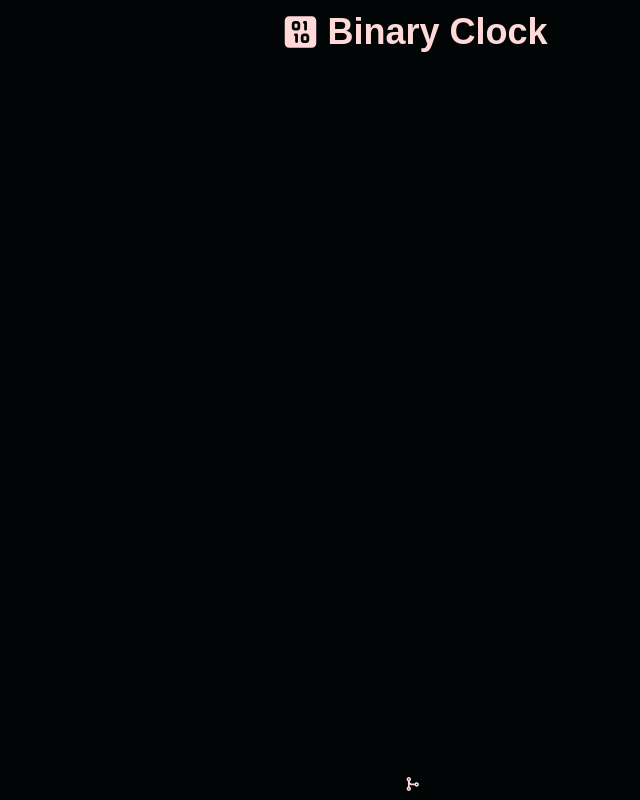
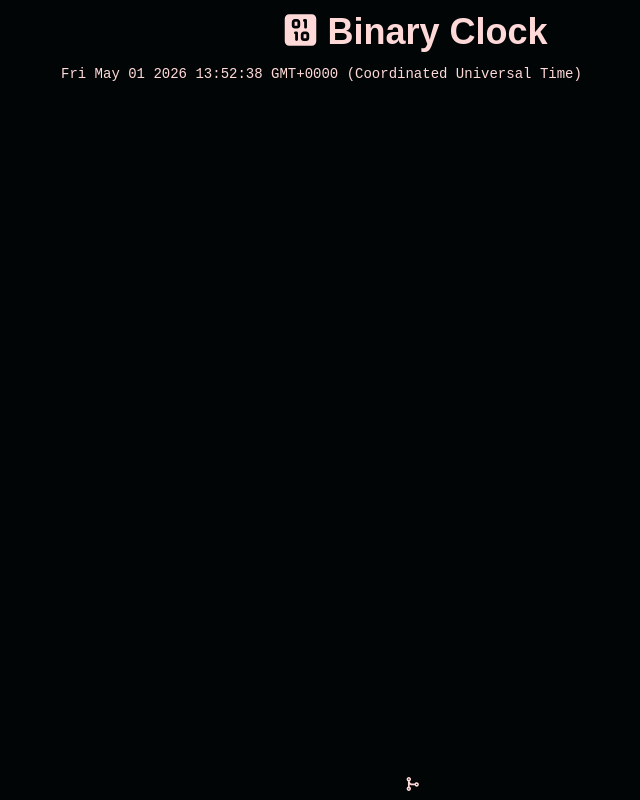
Before and after one commit to mmjmanders/binary-clock, a Vue app: page / in a window 1280 px wide. Shown: the whole page, without its empty margins (227-867 px from the left). Built offline with nearby package versions, Linux system fonts and the light colour scheme; a web font is replaced by a local one.

Commit message:
Add basic time display (#5)

```diff
--- a/src/App.vue
+++ b/src/App.vue
@@ -1,4 +1,6 @@
 <script setup lang="ts">
+import BinaryClock from '@/components/BinaryClock.vue'
+
 const { VITE_APP_VERSION: version } = import.meta.env
 </script>
 
@@ -7,7 +9,9 @@ const { VITE_APP_VERSION: version } = import.meta.env
     <font-awesome-icon :icon="['fas', 'square-binary']" />
     <h1>Binary Clock</h1>
   </header>
-  <main></main>
+  <main>
+    <BinaryClock />
+  </main>
   <footer>
     <font-awesome-icon :icon="['fas', 'code-merge']" />
     {{ version }}
--- a/src/components/BinaryClock.vue
+++ b/src/components/BinaryClock.vue
@@ -5,7 +5,15 @@ const { time } = useClock()
 </script>
 
 <template>
-  <div>{{ time }}</div>
+  <div>
+    {{ time }}
+  </div>
 </template>
 
-<style scoped></style>
+<style scoped>
+@reference '../main.css';
+
+div {
+  @apply font-mono text-sm;
+}
+</style>
--- a/src/main.css
+++ b/src/main.css
@@ -2,6 +2,7 @@
 @import 'tailwindcss';
 
 @theme {
+  /* Fonts */
   --font-sans: 'Orbitron Variable', sans-serif;
   --font-mono: 'Roboto Mono Variable', monospace;
 
@@ -28,12 +29,12 @@
   }
 
   #app {
-    @apply w-full h-screen grid grid-rows-[4rem_1fr_2rem];
+    @apply w-full h-screen grid grid-rows-[4rem_1fr_2rem] place-items-center;
   }
 
   header,
   footer {
-    @apply flex justify-center items-center gap-1;
+    @apply flex gap-1;
   }
 
   header {
@@ -49,6 +50,6 @@
   }
 
   main {
-    @apply w-full h-full;
+    @apply h-full aspect-square;
   }
 }
```
